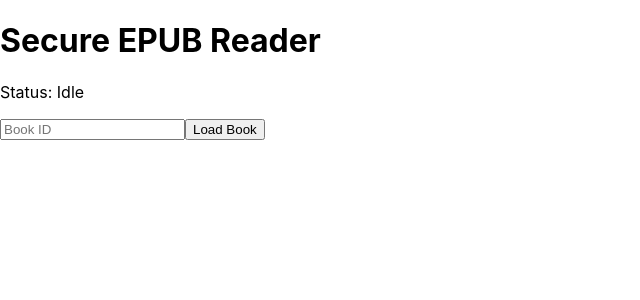
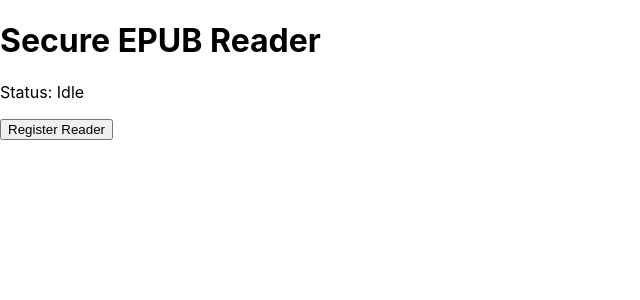
Before and after one commit to JonathanF-M/reader, a React (Create React App) app: page / in a window 1280 px wide. Shown: the top 300 px of the page, without its empty margins (0-640 px from the left). Built offline with nearby package versions, Linux system fonts and the light colour scheme.

Commit message:
generate key pair on reader

```diff
--- a/src/App.jsx
+++ b/src/App.jsx
@@ -1,14 +1,36 @@
 import './App.css';
-import React, { useState } from 'react';
+import React, { useEffect, useState } from 'react';
 import { importAESKey, decryptFile } from './utils/crypto';
+import { generateReaderKeys} from './utils/crypto';
 import { renderEPUB } from './utils/epub';
 import { publicKeyPem } from './publicKey';
 import * as jose from "jose";
 
 function App() {
   const [status, setStatus] = useState("Idle")
+  const [readerKeys, setReaderKeys] = useState(null);
+  const [isRegistered, setIsRegistered] = useState(false);
   const [rendition, setRendition] = useState(null)
   const [bookId, setBookId] = useState('');
+
+  useEffect(() => {
+    const savedKeys = localStorage.getItem('readerKeys');
+    const registered = localStorage.getItem('readerRegistered');
+
+    if (savedKeys && registered) {
+      setIsRegistered(true);
+    }
+  }, []);
+
+  async function registerReader() {
+    try {
+      setStatus("Generating Keys...");
+      const keyPair = await generateReaderKeys();
+      setStatus("Succesfully Generated Keys")
+    } catch(err) {
+      setStatus("Registration Failed");
+    }
+  }
 
   async function loadBook() {
     if (!bookId) return;
@@ -52,6 +74,11 @@ function App() {
     <div>
       <h1>Secure EPUB Reader</h1>
       <p>Status: {status}</p>
+
+      {!isRegistered ? (
+        <button onClick={registerReader}>Register Reader</button>
+      ) : (
+        <>
           <input
             value={bookId}
             onChange={(e) => setBookId(e.target.value)}
@@ -66,6 +93,8 @@ function App() {
             </div>
           )}
           <div id="viewer" style={{ height: "600px" }}></div>
+        </>
+      )}
     </div>
   );
 }
--- a/src/utils/crypto.js
+++ b/src/utils/crypto.js
@@ -1,3 +1,18 @@
+export async function generateReaderKeys() {
+  const keyPair = await crypto.subtle.generateKey(
+    {
+      name: "RSA-PSS",
+      modulusLength: 2048,
+      publicExponent: new Uint8Array([1, 0, 1]),
+      hash: "SHA-256",
+    },
+    true,
+    ["sign", "verify"]
+  );
+
+  return keyPair
+}
+
 export async function importAESKey(hexKey) {
   const keyBuffer = Uint8Array.from(hexKey.match(/.{1,2}/g).map(byte => parseInt(byte, 16)));
   return crypto.subtle.importKey(
```
Lines whose indentation alone changed are shown as unchanged.
